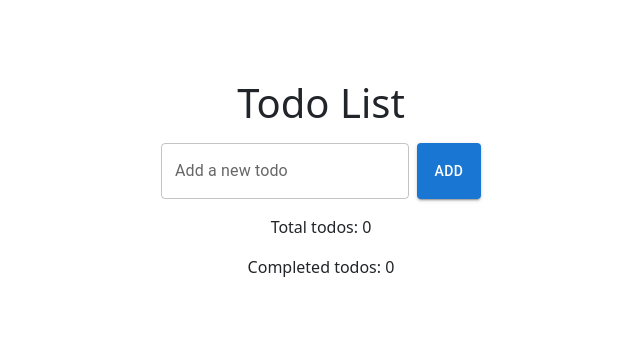
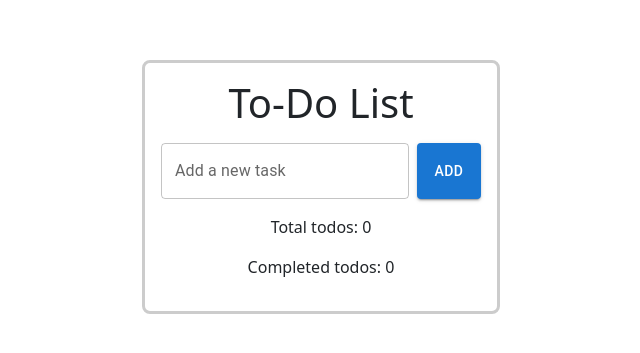
Before and after one commit to ahmednour3123/todo-list-task, a React (Create React App) app: page / in a window 1280 px wide. Shown: the part 213-566 px from the top of the page, without its empty margins (319-959 px from the left). Built offline with nearby package versions, Linux system fonts and the light colour scheme.

Commit message:
edit on design

```diff
--- a/src/components/todoList.js
+++ b/src/components/todoList.js
@@ -50,8 +50,8 @@ const TodoList = () => {
 
   return (
     <div style={{ display: 'flex', justifyContent: 'center', alignItems: 'center', minHeight: '100vh' }}>
-      <div style={{ maxWidth: 400, padding: 16 }}>
-        <h1 style={{ textAlign: 'center', marginBottom: 16 }}>Todo List</h1>
+    <div style={{ maxWidth: 400, padding: 16, border: '3px solid #ccc', borderRadius: 8 }}>
+      <h1 style={{ textAlign: 'center', marginBottom: 16 }}>To-Do List</h1>
       <TodoForm inputValue={inputValue} onAdd={addTodo} onChange={setInputValue} />
       <ul>{todoItems}</ul>
       <p style={{ textAlign: 'center', marginTop: 16 }}>
@@ -70,7 +70,7 @@ const TodoForm = ({ inputValue, onAdd, onChange }) => {
     <form onSubmit={onAdd} style={{ display: 'flex', marginBottom: 16 }}>
       <TextField
         variant="outlined"
-        label="Add a new todo"
+        label="Add a new task"
         value={inputValue}
         onChange={(e) => onChange(e.target.value)}
         style={{ flex: 1, marginRight: 8 }}
```
Lines whose indentation alone changed are shown as unchanged.
